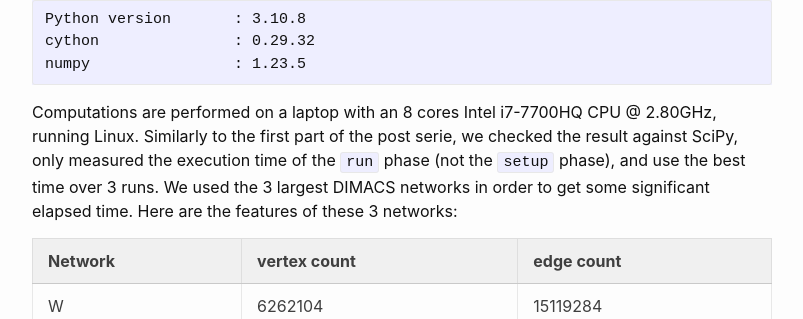
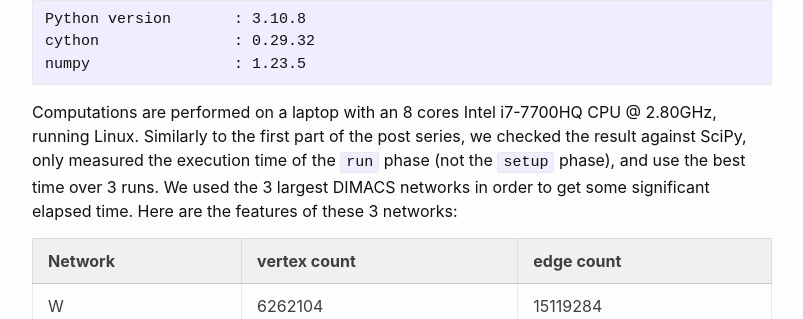
Before and after one commit to aetperf/aetperf.github.io, a Jekyll site: the page built from _posts/2022-12-21-Dijkstra-s-algorithm-in-Cython-part-2-3.md, in a window 1280 px wide and 1400 px high, scrolled down 3153 px. Shown: the part 158-477 px from the top of the window, without its empty margins (238-1041 px from the left). Built offline with Jekyll 4.4.1, drawn with Linux system fonts in a browser that asks for light colours; comment, search, counter and statistics services are not loaded; some of the changed text lies outside the part shown.

Commit message:
small update

```diff
--- a/_posts/2022-12-21-Dijkstra-s-algorithm-in-Cython-part-2-3.md
+++ b/_posts/2022-12-21-Dijkstra-s-algorithm-in-Cython-part-2-3.md
@@ -14,7 +14,7 @@
 - Path algorithms
 ---
 
-This post is the second part of a three-part serie. In the [first part](https://aetperf.github.io/2022/12/21/Dijkstra-s-algorithm-in-Cython-part-1-3.html), we looked at the Cython implementation of Dijkstra's algorithm. In the current post, we are going to compare different priority queue implementations, using Dijkstra's algorithm on some road networks.
+This post is the second part of a three-part series. In the [first part](https://aetperf.github.io/2022/12/21/Dijkstra-s-algorithm-in-Cython-part-1-3.html), we looked at the Cython implementation of Dijkstra's algorithm. In the current post, we are going to compare different priority queue implementations, using Dijkstra's algorithm on some road networks.
 
 We apply the shortest path algorithm to the DIMACS road networks that we downloaded in a previous post: [Download some benchmark road networks for Shortest Paths algorithms
 ](https://aetperf.github.io/2022/09/22/Download-some-benchmark-road-networks-for-Shortest-Paths-algorithms.html).
@@ -133,7 +133,7 @@
     cython               : 0.29.32
     numpy                : 1.23.5
 
-Computations are performed on a laptop with an 8 cores Intel i7-7700HQ CPU @ 2.80GHz, running Linux. Similarly to the first part of the post serie, we checked the result against SciPy, only measured the execution time of the `run` phase (not the `setup` phase), and use the best time over 3 runs. We used the 3 largest DIMACS networks in order to get some significant elapsed time. Here are the features of these 3 networks:
+Computations are performed on a laptop with an 8 cores Intel i7-7700HQ CPU @ 2.80GHz, running Linux. Similarly to the first part of the post series, we checked the result against SciPy, only measured the execution time of the `run` phase (not the `setup` phase), and use the best time over 3 runs. We used the 3 largest DIMACS networks in order to get some significant elapsed time. Here are the features of these 3 networks:
 
 | Network | vertex count | edge count |
 |---------|--------------|------------|
@@ -147,10 +147,10 @@
 
 We see that the optimization of the `_min_heapify` only brings small benefits. Improvements due to the *3*-ary or *4*-ary heaps as compared to the binary heap is also of small magnitude, but still significant. Finally, we observe a clear advantage of the *d*-ary heaps over the Fibonacci one for this kind of networks. This might be due to a different underlying data structure?
 
-Other improvements that we did not check in this post serie could be:
+Other improvements that we did not check in this post series could be:
 - 0-based indexing in the heap tree for *d*-arry heaps
 - a [monotone priority queue](https://en.wikipedia.org/wiki/Monotone_priority_queue)
-- priority queues without the `decrease_key` operation
+- "lighter" priority queues without the `decrease_key` operation
 
 
 {% if page.comments %}
```
Also changed, not shown: other parts of _posts/2022-12-21-Dijkstra-s-algorithm-in-Cython-part-2-3.md (+1 -1 lines).
